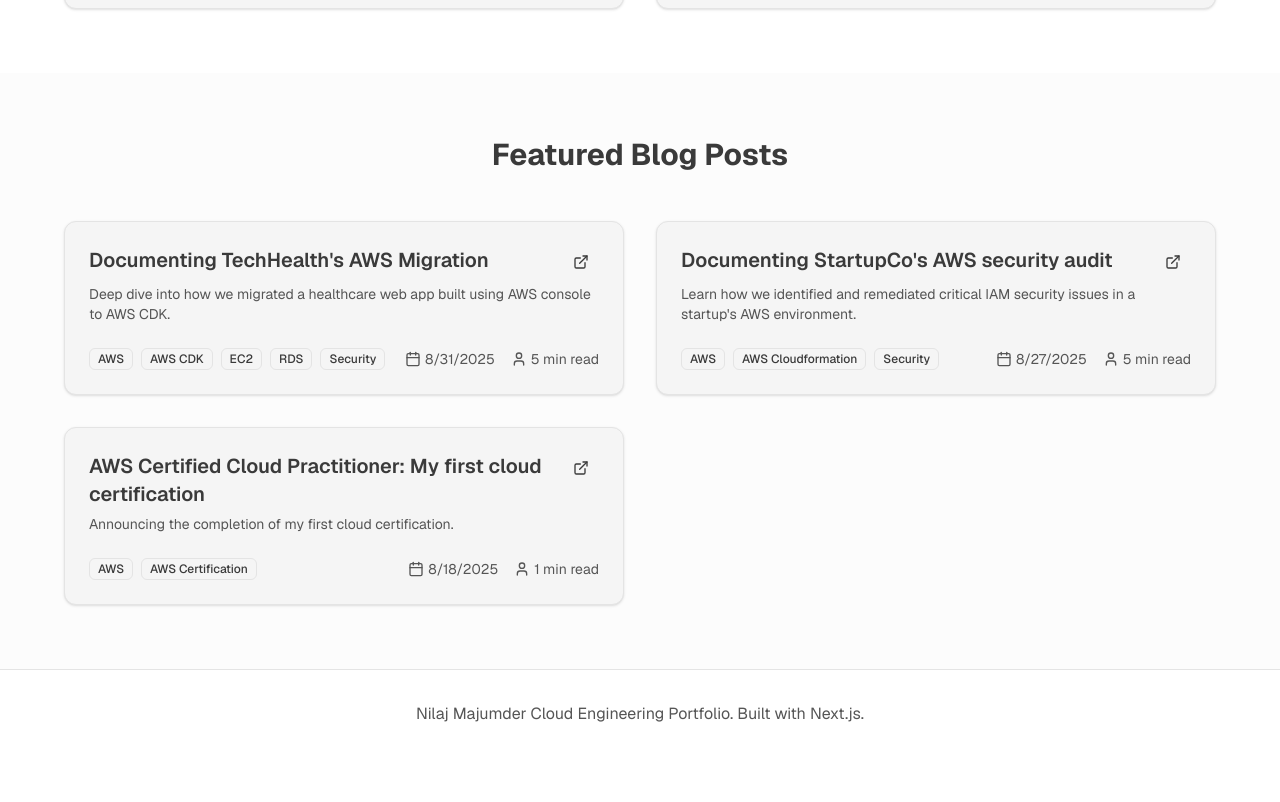
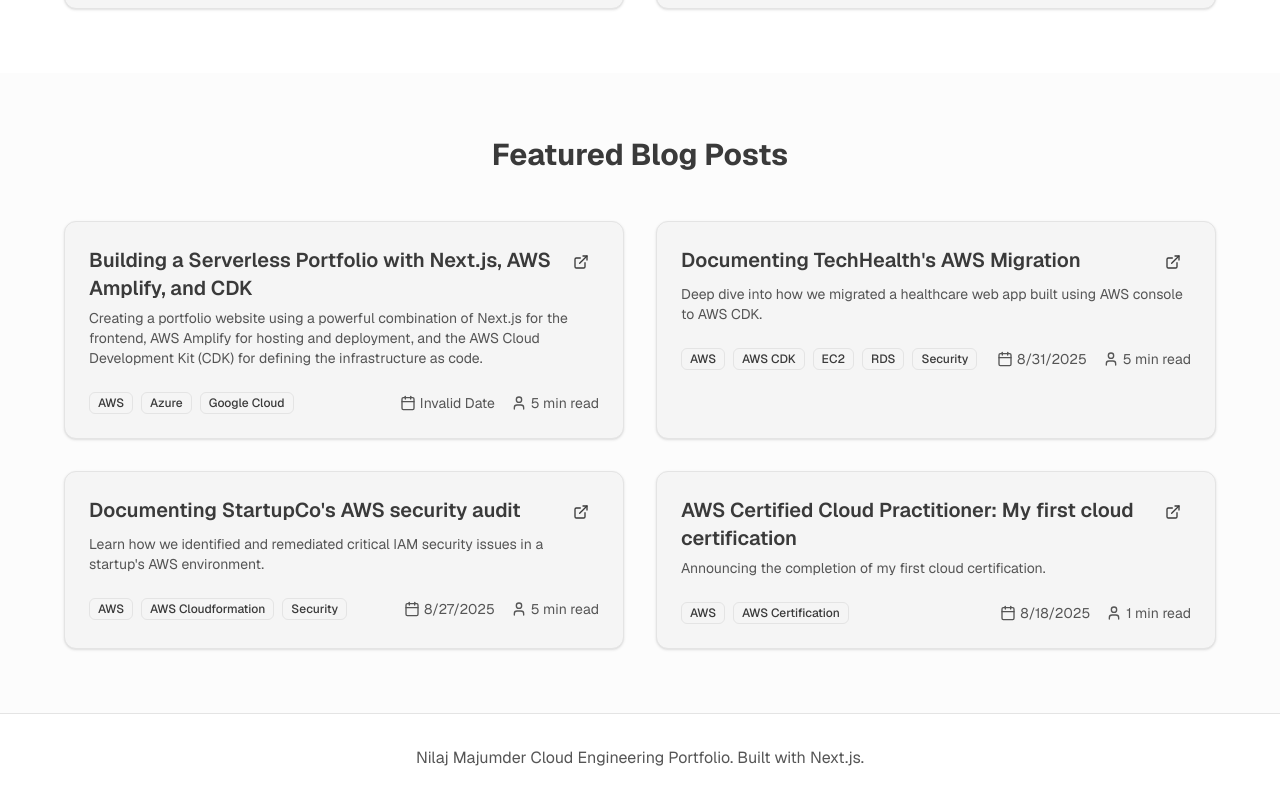
Before and after one commit to Nilaj0914/Amplify-Portfolio-website, a Next.js app in the folder website_portfolio/website/: page / in a window 1280 px wide. Shown: the part 1360-2162 px from the top of the page. Before the commit the page ends 2118 px from the top, so only its background shows below. Built offline with nearby package versions, Linux system fonts and the light colour scheme.

Commit message:
added new blogpost

```diff
--- a/website_portfolio/website/app/page.tsx
+++ b/website_portfolio/website/app/page.tsx
@@ -51,14 +51,14 @@ export default function Portfolio() {
   ]
 
   const blogPosts = [
-    /*{
-      title: "Building Resilient Multi-Cloud Architectures",
-      description: "Best practices for designing fault-tolerant systems across AWS, Azure, and GCP.",
-      date: "2024-01-15",
+    {
+      title: "Building a Serverless Portfolio with Next.js, AWS Amplify, and CDK",
+      description: "Creating a portfolio website using a powerful combination of Next.js for the frontend, AWS Amplify for hosting and deployment, and the AWS Cloud Development Kit (CDK) for defining the infrastructure as code.",
+      date: "September 15th,2025",
       categories: ["AWS", "Azure", "Google Cloud"],
-      readTime: "8 min read",
-      link: "https://medium.com/@nilaj.majumder0814/got-my-first-cloud-certification-3939faad9a10"
-    },*/
+      readTime: "5 min read",
+      link: "https://medium.com/@nilaj.majumder0814/building-a-serverless-portfolio-with-next-js-aws-amplify-and-cdk-29b60bb8ccf4"
+    },
     {
       title: "Documenting TechHealth's AWS Migration",
       description: "Deep dive into how we migrated a healthcare web app built using AWS console to AWS CDK.",
```
